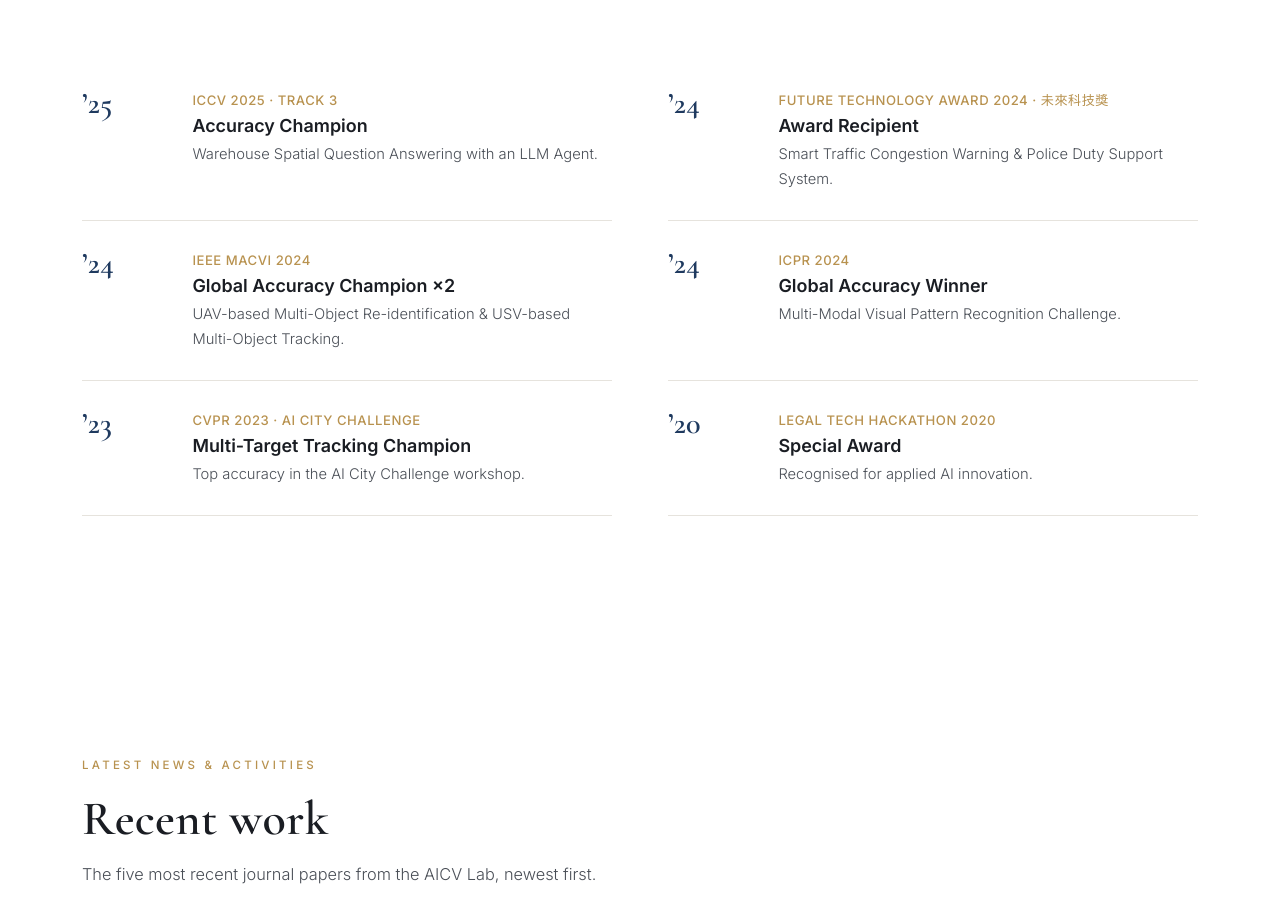
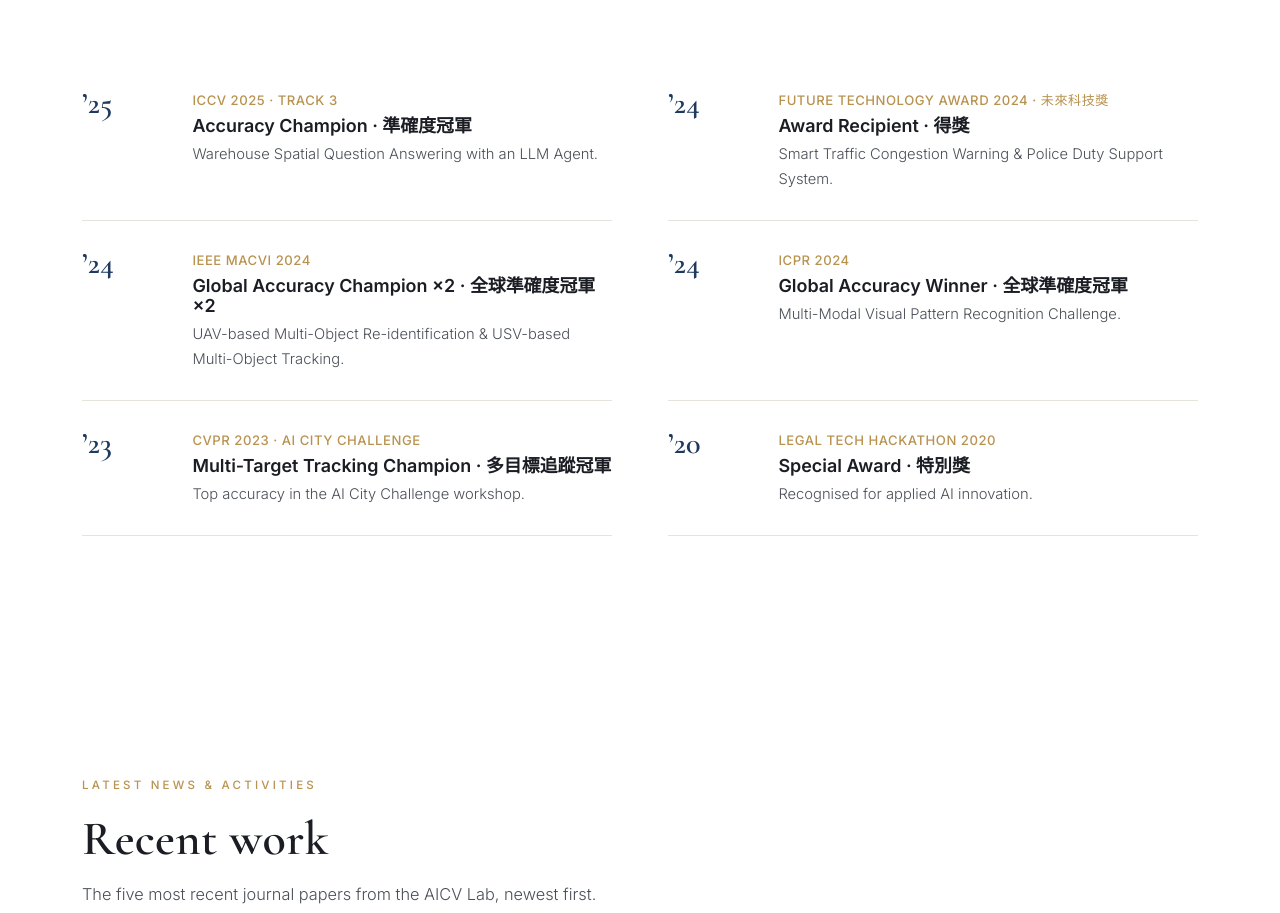
Before and after one commit to schumihuang/schumihuang.github.io, a plain HTML site: page index.html in a window 1280 px wide. Shown: the part 3077-3990 px from the top of the page. Drawn offline with nearby package versions, Linux system fonts and the light colour scheme.

Commit message:
Add Chinese subtitles to award titles

```diff
--- a/index.html
+++ b/index.html
@@ -396,27 +396,27 @@
     <div class="awards">
       <div class="award reveal">
         <div class="yr">’25</div>
-        <div><span class="venue">ICCV 2025 · Track 3</span><h3>Accuracy Champion</h3><p>Warehouse Spatial Question Answering with an LLM Agent.</p></div>
+        <div><span class="venue">ICCV 2025 · Track 3</span><h3>Accuracy Champion · 準確度冠軍</h3><p>Warehouse Spatial Question Answering with an LLM Agent.</p></div>
       </div>
       <div class="award reveal">
         <div class="yr">’24</div>
-        <div><span class="venue">Future Technology Award 2024 · 未來科技獎</span><h3>Award Recipient</h3><p>Smart Traffic Congestion Warning &amp; Police Duty Support System.</p></div>
+        <div><span class="venue">Future Technology Award 2024 · 未來科技獎</span><h3>Award Recipient · 得獎</h3><p>Smart Traffic Congestion Warning &amp; Police Duty Support System.</p></div>
       </div>
       <div class="award reveal">
         <div class="yr">’24</div>
-        <div><span class="venue">IEEE MaCVi 2024</span><h3>Global Accuracy Champion ×2</h3><p>UAV-based Multi-Object Re-identification &amp; USV-based Multi-Object Tracking.</p></div>
+        <div><span class="venue">IEEE MaCVi 2024</span><h3>Global Accuracy Champion ×2 · 全球準確度冠軍 ×2</h3><p>UAV-based Multi-Object Re-identification &amp; USV-based Multi-Object Tracking.</p></div>
       </div>
       <div class="award reveal">
         <div class="yr">’24</div>
-        <div><span class="venue">ICPR 2024</span><h3>Global Accuracy Winner</h3><p>Multi-Modal Visual Pattern Recognition Challenge.</p></div>
+        <div><span class="venue">ICPR 2024</span><h3>Global Accuracy Winner · 全球準確度冠軍</h3><p>Multi-Modal Visual Pattern Recognition Challenge.</p></div>
       </div>
       <div class="award reveal">
         <div class="yr">’23</div>
-        <div><span class="venue">CVPR 2023 · AI City Challenge</span><h3>Multi-Target Tracking Champion</h3><p>Top accuracy in the AI City Challenge workshop.</p></div>
+        <div><span class="venue">CVPR 2023 · AI City Challenge</span><h3>Multi-Target Tracking Champion · 多目標追蹤冠軍</h3><p>Top accuracy in the AI City Challenge workshop.</p></div>
       </div>
       <div class="award reveal">
         <div class="yr">’20</div>
-        <div><span class="venue">Legal Tech Hackathon 2020</span><h3>Special Award</h3><p>Recognised for applied AI innovation.</p></div>
+        <div><span class="venue">Legal Tech Hackathon 2020</span><h3>Special Award · 特別獎</h3><p>Recognised for applied AI innovation.</p></div>
       </div>
     </div>
   </div>
```
